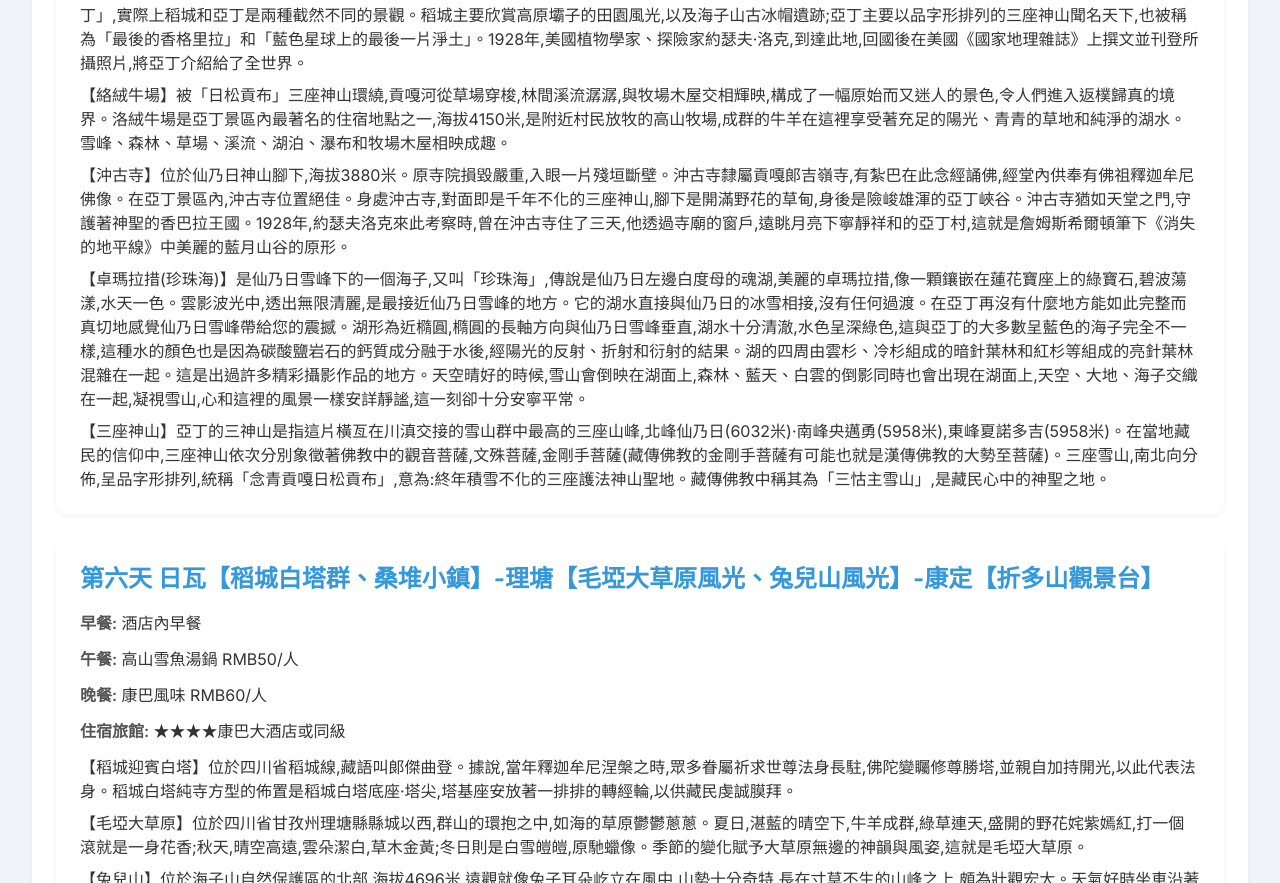
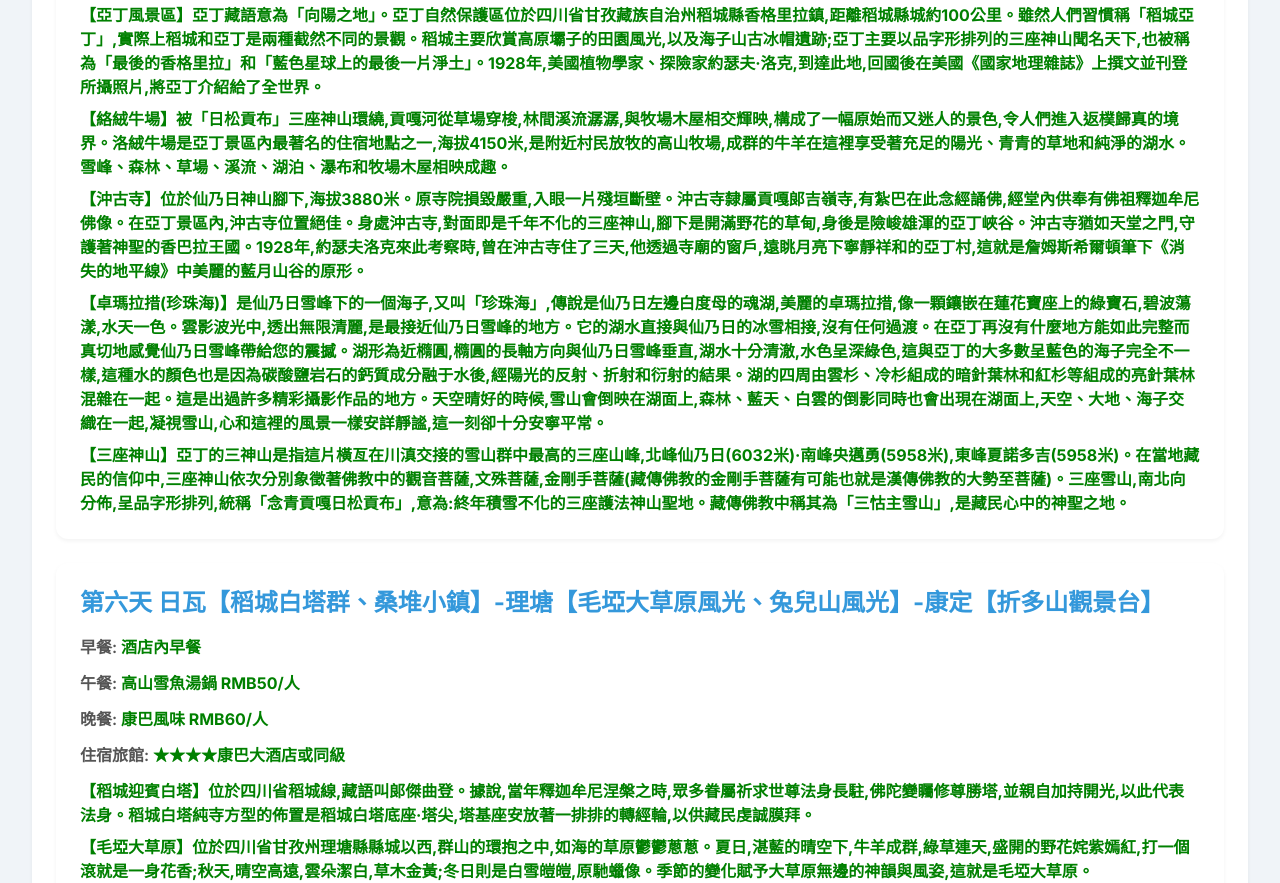
Before and after one commit to cu2110/home, a plain HTML site: page index1.html in a window 1280 px wide. Shown: the part 8467-9350 px from the top of the page. Drawn offline with nearby package versions, Linux system fonts and the light colour scheme.

Commit message:
Add files via upload

```diff
--- a/index1.html
+++ b/index1.html
@@ -11,7 +11,8 @@
         body {
             font-family: 'Inter', sans-serif;
             background-color: #f0f4f8;
-            color: #333;
+            color: green; /* Changed text color to green */
+            font-weight: bold; /* Changed font weight to bold */
         }
         .container {
             max-width: 1200px;
@@ -204,7 +205,7 @@
                 <div class="detail-item"><span class="detail-label">晚餐:</span> 酒店內晚餐 RMB80/人</div>
                 <div class="detail-item"><span class="detail-label">住宿旅館:</span> 準★★★★★稻城亞丁豪生酒店或同級</div>
                 <p class="mt-2">【亞丁風景區】亞丁藏語意為「向陽之地」。亞丁自然保護區位於四川省甘孜藏族自治州稻城縣香格里拉鎮,距離稻城縣城約100公里。雖然人們習慣稱「稻城亞丁」,實際上稻城和亞丁是兩種截然不同的景觀。稻城主要欣賞高原壩子的田園風光,以及海子山古冰帽遺跡;亞丁主要以品字形排列的三座神山聞名天下,也被稱為「最後的香格里拉」和「藍色星球上的最後一片淨土」。1928年,美國植物學家、探險家約瑟夫·洛克,到達此地,回國後在美國《國家地理雜誌》上撰文並刊登所攝照片,將亞丁介紹給了全世界。</p>
-                <p class="mt-2">【絡絨牛場】被「日松貢布」三座神山環繞,貢嘎河從草場穿梭,林間溪流潺潺,與牧場木屋交相輝映,構成了一幅原始而又迷人的景色,令人們進入返樸歸真的境界。洛絨牛場是亞丁景區內最著名的住宿地點之一,海拔4150米,是附近村民放牧的高山牧場,成群的牛羊在這裡享受著充足的陽光、青青的草地和純淨的湖水。雪峰、森林、草場、溪流、湖泊、瀑布和牧場木屋相映成趣。</p>
+                <p class="mt-2">【絡絨牛場】被「日松貢布」三座神山環繞,貢嘎河從草場穿梭,林間溪流潺潺,與牧場木屋相交輝映,構成了一幅原始而又迷人的景色,令人們進入返樸歸真的境界。洛絨牛場是亞丁景區內最著名的住宿地點之一,海拔4150米,是附近村民放牧的高山牧場,成群的牛羊在這裡享受著充足的陽光、青青的草地和純淨的湖水。雪峰、森林、草場、溪流、湖泊、瀑布和牧場木屋相映成趣。</p>
                 <p class="mt-2">【沖古寺】位於仙乃日神山腳下,海拔3880米。原寺院損毀嚴重,入眼一片殘垣斷壁。沖古寺隸屬貢嘎郎吉嶺寺,有紮巴在此念經誦佛,經堂內供奉有佛祖釋迦牟尼佛像。在亞丁景區內,沖古寺位置絕佳。身處沖古寺,對面即是千年不化的三座神山,腳下是開滿野花的草甸,身後是險峻雄渾的亞丁峽谷。沖古寺猶如天堂之門,守護著神聖的香巴拉王國。1928年,約瑟夫洛克來此考察時,曾在沖古寺住了三天,他透過寺廟的窗戶,遠眺月亮下寧靜祥和的亞丁村,這就是詹姆斯希爾頓筆下《消失的地平線》中美麗的藍月山谷的原形。</p>
                 <p class="mt-2">【卓瑪拉措(珍珠海)】是仙乃日雪峰下的一個海子,又叫「珍珠海」,傳說是仙乃日左邊白度母的魂湖,美麗的卓瑪拉措,像一顆鑲嵌在蓮花寶座上的綠寶石,碧波蕩漾,水天一色。雲影波光中,透出無限清麗,是最接近仙乃日雪峰的地方。它的湖水直接與仙乃日的冰雪相接,沒有任何過渡。在亞丁再沒有什麼地方能如此完整而真切地感覺仙乃日雪峰帶給您的震撼。湖形為近橢圓,橢圓的長軸方向與仙乃日雪峰垂直,湖水十分清澈,水色呈深綠色,這與亞丁的大多數呈藍色的海子完全不一樣,這種水的顏色也是因為碳酸鹽岩石的鈣質成分融于水後,經陽光的反射、折射和衍射的結果。湖的四周由雲杉、冷杉組成的暗針葉林和紅杉等組成的亮針葉林混雜在一起。這是出過許多精彩攝影作品的地方。天空晴好的時候,雪山會倒映在湖面上,森林、藍天、白雲的倒影同時也會出現在湖面上,天空、大地、海子交織在一起,凝視雪山,心和這裡的風景一樣安詳靜謐,這一刻卻十分安寧平常。</p>
                 <p class="mt-2">【三座神山】亞丁的三神山是指這片橫亙在川滇交接的雪山群中最高的三座山峰,北峰仙乃日(6032米)·南峰央邁勇(5958米),東峰夏諾多吉(5958米)。在當地藏民的信仰中,三座神山依次分別象徵著佛教中的觀音菩薩,文殊菩薩,金剛手菩薩(藏傳佛教的金剛手菩薩有可能也就是漢傳佛教的大勢至菩薩)。三座雪山,南北向分佈,呈品字形排列,統稱「念青貢嘎日松貢布」,意為:終年積雪不化的三座護法神山聖地。藏傳佛教中稱其為「三怙主雪山」,是藏民心中的神聖之地。</p>
```
